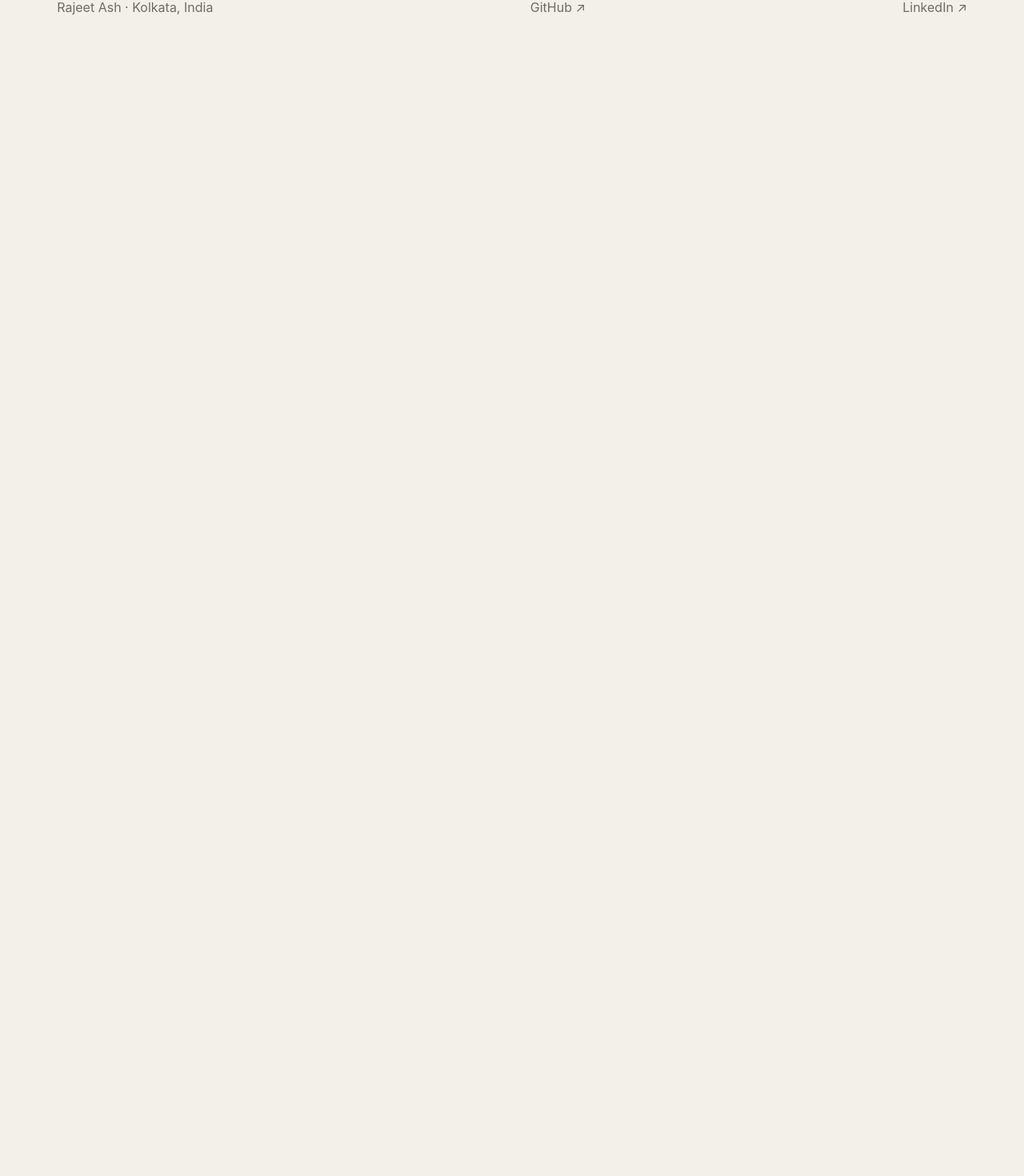
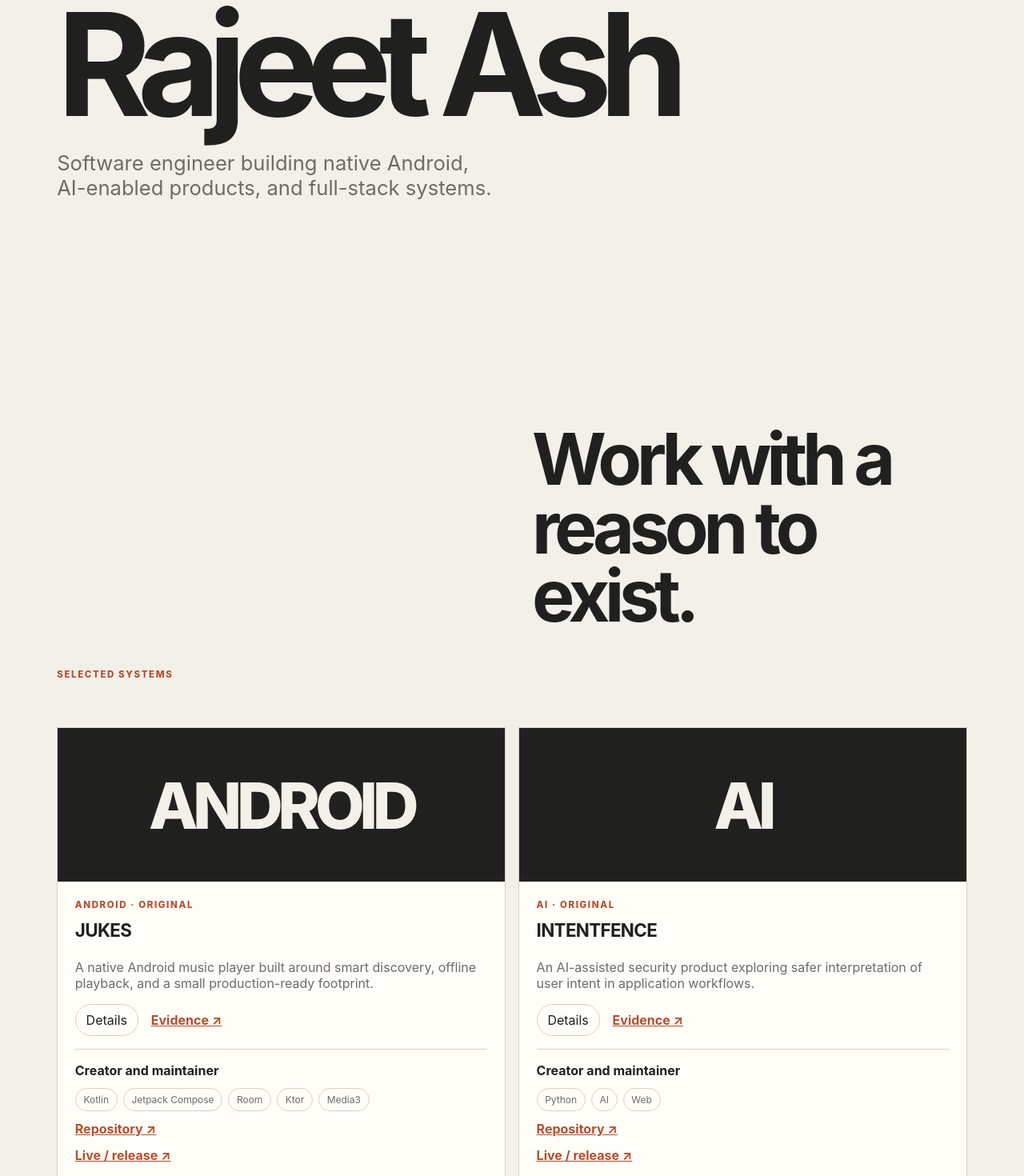
Before and after one commit to rajeet-04/rajeet-04, a React (Vite) app: page / in a window 1280 px wide. Shown: the part 230-1700 px from the top of the page at 80% size. Before the commit the page ends 800 px from the top, so only its background shows below. Built offline with nearby package versions, Linux system fonts and the light colour scheme.

Commit message:
feat: add curated work and research sections

```diff
--- a/src/app/App.tsx
+++ b/src/app/App.tsx
@@ -1,12 +1,21 @@
 import { Header } from '../components/layout/Header';
 import { Footer } from '../components/layout/Footer';
+import { SelectedWorkSection } from '../components/projects/SelectedWorkSection';
+import { ResearchExperienceSection } from '../components/research/ResearchExperienceSection';
 
 export default function App() {
   return (
     <div className="app-shell">
       <a className="skip-link" href="#main-content">Skip to content</a>
       <div id="top"><Header /></div>
-      <main id="main-content" tabIndex={-1} />
+      <main id="main-content" tabIndex={-1}>
+        <div className="page-intro"><p className="eyebrow">Building across the stack</p><h1>Rajeet Ash</h1><p>Software engineer building native Android, AI-enabled products, and full-stack systems.</p></div>
+        <SelectedWorkSection />
+        <ResearchExperienceSection />
+        <section id="capabilities" className="section"><p className="eyebrow">Capabilities</p><h2>Systems thinking, product instincts.</h2></section>
+        <section id="archive" className="section"><p className="eyebrow">GitHub archive</p><h2>More experiments, in public.</h2></section>
+        <section id="contact" className="section"><p className="eyebrow">Contact</p><h2>Have a thoughtful problem?</h2></section>
+      </main>
       <Footer />
     </div>
   );
--- /dev/null
+++ b/src/components/projects/ProjectCard.tsx
@@ -0,0 +1,29 @@
+import { useState } from 'react';
+import type { CuratedProject } from '../../types/content';
+
+export function ProjectCard({ project }: { project: CuratedProject }) {
+  const [open, setOpen] = useState(false);
+
+  return (
+    <article className="project-card" aria-label={project.title}>
+      <div className="project-card__visual" aria-hidden="true">{project.category.toUpperCase()}</div>
+      <div className="project-card__body">
+        <p className="eyebrow">{project.category} · {project.ownership}</p>
+        <h3>{project.title}</h3>
+        <p>{project.summary}</p>
+        <div className="project-card__actions">
+          <button type="button" aria-expanded={open} aria-controls={`${project.id}-details`} aria-label={`Details for ${project.title}`} onClick={() => setOpen(!open)}>
+            {open ? 'Hide details' : 'Details'}
+          </button>
+          <a href={project.evidenceUrl} target="_blank" rel="noreferrer">Evidence ↗</a>
+        </div>
+        <div id={`${project.id}-details`} hidden={!open} className="project-card__details">
+          <strong>{project.role}</strong>
+          <div className="tag-list">{project.stack.map((tag) => <span key={tag}>{tag}</span>)}</div>
+          {project.repositoryUrl && <a href={project.repositoryUrl} target="_blank" rel="noreferrer">Repository ↗</a>}
+          {project.liveUrl && <a href={project.liveUrl} target="_blank" rel="noreferrer">Live / release ↗</a>}
+        </div>
+      </div>
+    </article>
+  );
+}
--- /dev/null
+++ b/src/components/projects/SelectedWorkSection.tsx
@@ -0,0 +1,11 @@
+import { curatedProjects } from '../../content/projects';
+import { ProjectCard } from './ProjectCard';
+
+export function SelectedWorkSection() {
+  return (
+    <section id="work" className="section section--work" aria-labelledby="work-title">
+      <div className="section-heading"><p className="eyebrow">Selected systems</p><h2 id="work-title">Work with a reason to exist.</h2></div>
+      <div className="project-grid">{curatedProjects.filter((project) => project.featured).map((project) => <ProjectCard key={project.id} project={project} />)}</div>
+    </section>
+  );
+}
--- /dev/null
+++ b/src/components/research/ResearchExperienceSection.tsx
@@ -0,0 +1,15 @@
+import { timeline } from '../../content/timeline';
+
+export function ResearchExperienceSection() {
+  return (
+    <section id="research" className="section" aria-labelledby="research-title">
+      <div className="section-heading"><p className="eyebrow">Evidence / trajectory</p><h2 id="research-title">Research, practice, and momentum.</h2></div>
+      <div className="timeline">{timeline.map((entry) => <article className="timeline-item" key={entry.id}>
+        <p className="eyebrow">{entry.date} · {entry.kind}</p>
+        <h3>{entry.title}</h3><p>{entry.description}</p>
+        <a href={entry.evidenceUrl} target="_blank" rel="noreferrer">View evidence ↗</a>
+        <span className="evidence-label">Evidence-linked</span>
+      </article>)}</div>
+    </section>
+  );
+}
--- a/src/styles/globals.css
+++ b/src/styles/globals.css
@@ -27,5 +27,30 @@ a { color: inherit; }
 button { border: 1px solid var(--line); border-radius: 999px; background: transparent; color: var(--ink); cursor: pointer; min-height: 2.5rem; padding: .5rem .8rem; }
 button:hover { border-color: var(--accent); color: var(--accent); }
 .site-footer { border-top: 1px solid var(--line); color: var(--muted); justify-content: space-between; margin-top: var(--space-5); }
+.page-intro, .section { margin: 0 auto; max-width: var(--max-width); padding: var(--space-5) var(--gutter); }
+.page-intro { min-height: 65vh; display: flex; flex-direction: column; justify-content: center; }
+h1, h2, h3, p { margin-top: 0; }
+h1 { font-size: clamp(4rem, 14vw, 12rem); letter-spacing: -.09em; line-height: .85; margin-bottom: 2rem; max-width: 9ch; }
+h2 { font-size: clamp(2.5rem, 7vw, 6rem); letter-spacing: -.07em; line-height: .95; max-width: 9ch; }
+h3 { font-size: 1.4rem; letter-spacing: -.03em; }
+.page-intro > p:last-child { color: var(--muted); font-size: clamp(1.2rem, 2vw, 1.8rem); max-width: 34rem; }
+.eyebrow { color: var(--accent); font-size: .72rem; font-weight: 800; letter-spacing: .14em; text-transform: uppercase; }
+.section-heading { display: flex; align-items: end; justify-content: space-between; gap: 2rem; margin-bottom: 3rem; }
+.project-grid { display: grid; grid-template-columns: repeat(2, minmax(0, 1fr)); gap: 1rem; }
+.project-card { border: 1px solid var(--line); background: var(--surface); display: flex; flex-direction: column; min-height: 26rem; }
+.project-card__visual { align-items: center; background: var(--ink); color: var(--bg); display: flex; flex: 1; font-size: clamp(2rem, 7vw, 5rem); font-weight: 800; justify-content: center; letter-spacing: -.08em; min-height: 12rem; }
+.project-card__body { padding: 1.35rem; }
+.project-card__body > p:not(.eyebrow) { color: var(--muted); max-width: 35rem; }
+.project-card__actions { align-items: center; display: flex; gap: 1rem; }
+.project-card__actions a, .project-card__details a, .timeline-item a { color: var(--accent); font-weight: 700; }
+.project-card__details { border-top: 1px solid var(--line); display: grid; gap: .8rem; margin-top: 1rem; padding-top: 1rem; }
+.tag-list { display: flex; flex-wrap: wrap; gap: .45rem; }
+.tag-list span, .evidence-label { border: 1px solid var(--line); border-radius: 999px; color: var(--muted); font-size: .75rem; padding: .35rem .6rem; }
+.timeline { border-top: 1px solid var(--line); }
+.timeline-item { border-bottom: 1px solid var(--line); display: grid; gap: .7rem; grid-template-columns: minmax(9rem, .3fr) 1fr auto; padding: 1.5rem 0; }
+.timeline-item p, .timeline-item h3 { margin: 0; }
+.timeline-item > p:not(.eyebrow) { color: var(--muted); }
+.evidence-label { align-self: start; }
+@media (max-width: 720px) { .section-heading, .timeline-item { display: block; } .section-heading h2 { margin-top: 1rem; } .timeline-item > * { margin-bottom: .7rem !important; } .project-grid { grid-template-columns: 1fr; } }
 @media (max-width: 720px) { .site-header { align-items: flex-start; flex-wrap: wrap; } .site-header nav { order: 3; width: 100%; } .site-footer { align-items: flex-start; flex-direction: column; } }
 @media (prefers-reduced-motion: reduce) { html { scroll-behavior: auto; } }
```
Also changed, not shown: 1 other file (tests, documents, lock files or other folders).
